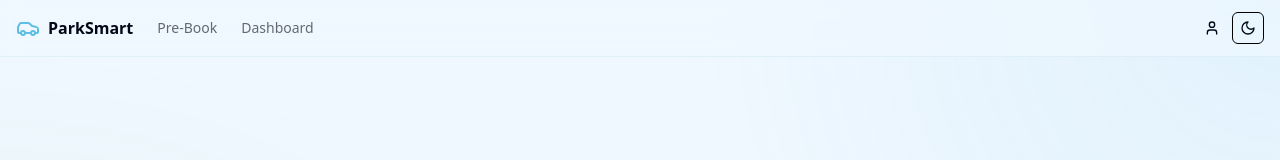
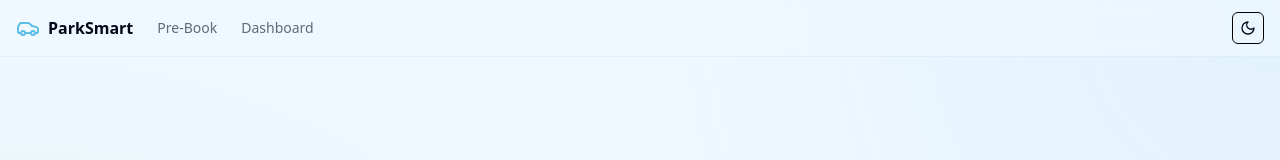
Before and after one commit to Ultra23Ahan/park-smart, a Next.js app: page / in a window 1280 px wide. Shown: the top 160 px of the page. Built offline with nearby package versions, Linux system fonts and the light colour scheme.

Commit message:
Added database w/ firebase for pre-booking feature :D

```diff
--- a/src/app/pre-book/page.tsx
+++ b/src/app/pre-book/page.tsx
@@ -5,7 +5,6 @@ import { zodResolver } from '@hookform/resolvers/zod';
 import { useForm } from 'react-hook-form';
 import * as z from 'zod';
 import { addDays, format } from 'date-fns';
-import { useEffect } from 'react';
 import { initializeApp, getApps } from 'firebase/app';
 import { getFirestore, collection, addDoc } from 'firebase/firestore';
 
@@ -72,11 +71,11 @@ const firebaseConfig = {
   messagingSenderId: '223267819038',
   appId: '1:223267819038:web:23e0efd75b6328cf33e80f',
   measurementId: 'G-GY2HJ6837G',
-};
+} as const;
 
-let app;
 if (typeof window !== 'undefined' && !getApps().length) {
-  app = initializeApp(firebaseConfig);
+  // eslint-disable-next-line @typescript-eslint/no-unused-vars
+  const app = initializeApp(firebaseConfig);
 }
 const db = typeof window !== 'undefined' ? getFirestore() : null;
 
@@ -111,6 +110,7 @@ export default function PreBookPage() {
             'There was an error saving your booking. Please try again.',
           variant: 'destructive',
         });
+        console.error(error);
       }
     } else {
       toast({
--- a/src/components/layout/header.tsx
+++ b/src/components/layout/header.tsx
@@ -2,11 +2,10 @@
 
 import Link from 'next/link';
 import { Button } from '@/components/ui/button';
-import { Car, Menu, User } from 'lucide-react';
+import { Car, Menu} from 'lucide-react';
 import {
   Sheet,
   SheetContent,
-
   SheetHeader,
   SheetTitle,
   SheetTrigger,
@@ -90,9 +89,6 @@ export default function Header() {
             {/* Can add a search bar here if needed */}
           </div>
           <nav className="flex items-center">
-            <Button variant="ghost" size="icon" aria-label="User Profile">
-              <User className="h-5 w-5" />
-            </Button>
             <ThemeChangerButton />
           </nav>
         </div>
```
